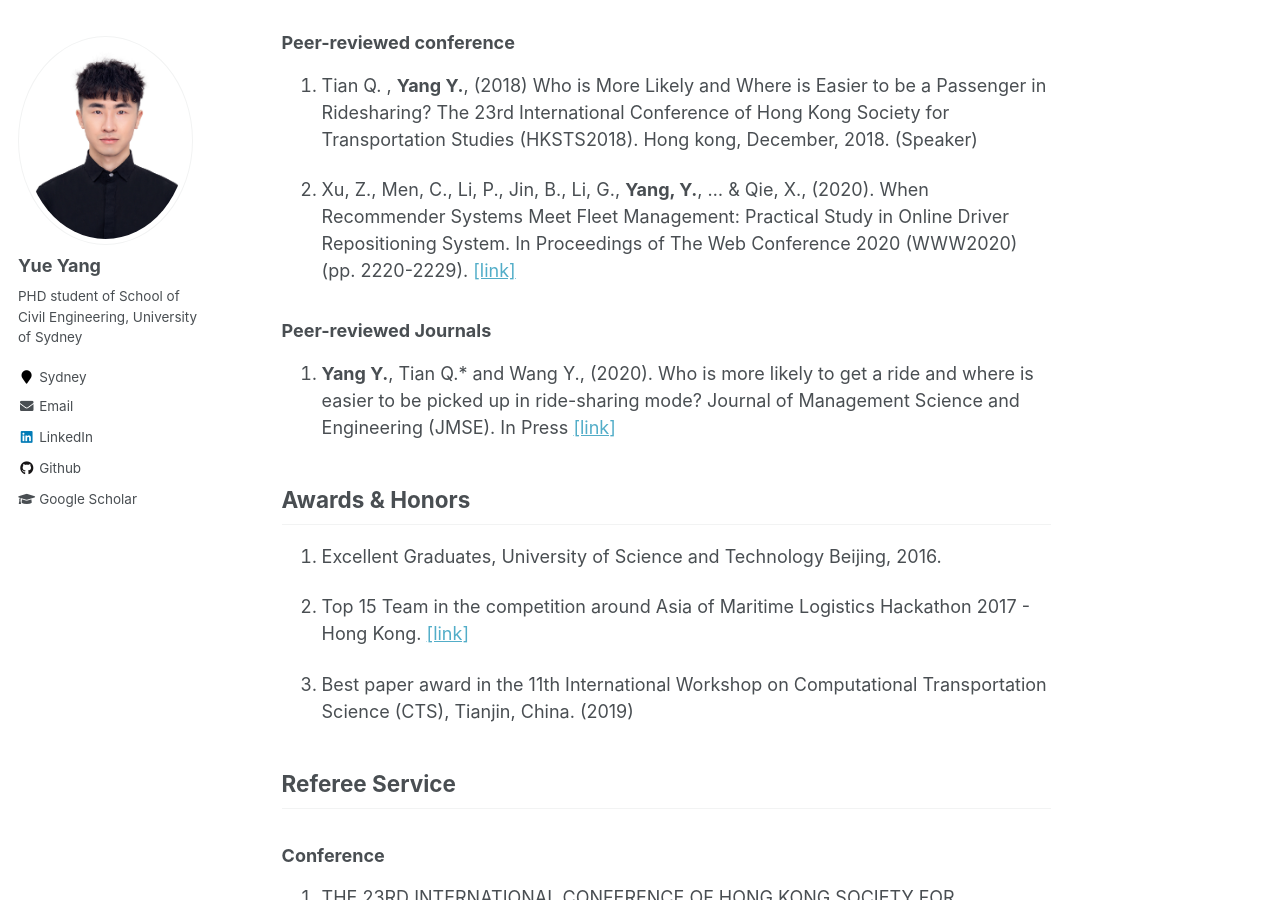
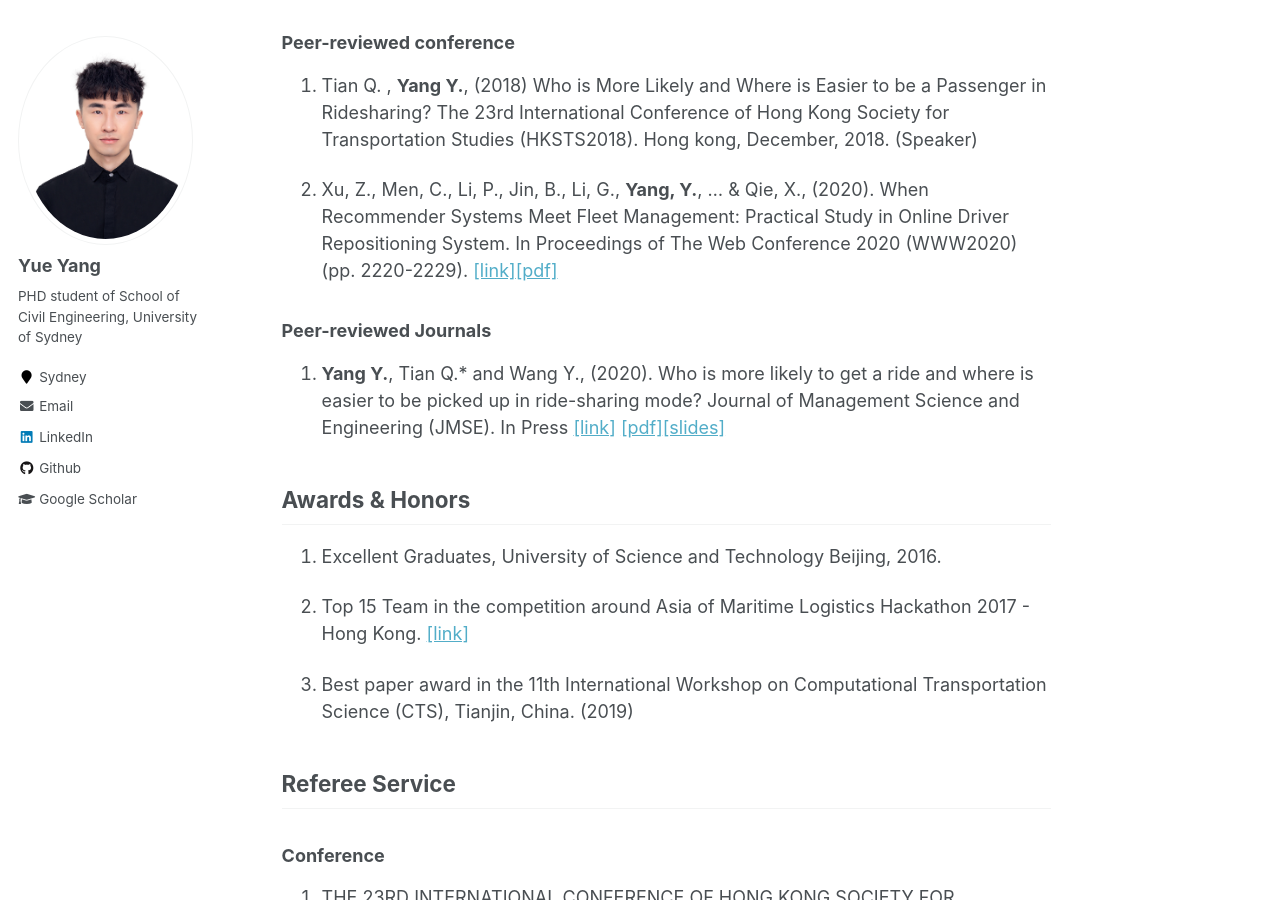
Before and after one commit to marco-yue/biography, a Jekyll site: the page built from _pages/about.md, in a window 1280 px wide and 900 px high, scrolled down 1646 px. Built offline with Jekyll 4.4.1, drawn with Linux system fonts in a browser that asks for light colours.

Commit message:
Update about.md

```diff
--- a/_pages/about.md
+++ b/_pages/about.md
@@ -50,12 +50,12 @@ Now I am a PHD student, majored in Transportation Engineering of University of S
 
 1. Tian Q. , **Yang Y.**, (2018) Who is More Likely and Where is Easier to be a Passenger in Ridesharing? The 23rd International Conference of Hong Kong Society for Transportation Studies (HKSTS2018). Hong kong, December, 2018. (Speaker)
 
-2. Xu, Z., Men, C., Li, P., Jin, B., Li, G., **Yang, Y.**, ... & Qie, X., (2020). When Recommender Systems Meet Fleet Management: Practical Study in Online Driver Repositioning System. In Proceedings of The Web Conference 2020 (WWW2020) (pp. 2220-2229). [\[link\]](https://dl.acm.org/doi/abs/10.1145/3366423.3380287)
+2. Xu, Z., Men, C., Li, P., Jin, B., Li, G., **Yang, Y.**, ... & Qie, X., (2020). When Recommender Systems Meet Fleet Management: Practical Study in Online Driver Repositioning System. In Proceedings of The Web Conference 2020 (WWW2020) (pp. 2220-2229). [\[link\]](https://dl.acm.org/doi/abs/10.1145/3366423.3380287)[\[pdf\]](https://docs.qq.com/pdf/DUnd5WUdEV1dzQ09E)
 
 
 ### Peer-reviewed Journals
 
-1. **Yang Y.**, Tian Q.* and Wang Y., (2020). Who is more likely to get a ride and where is easier to be picked up in ride-sharing mode? Journal of Management Science and Engineering (JMSE). In Press [\[link\]](https://www.sciencedirect.com/science/article/pii/S2096232020300445)
+1. **Yang Y.**, Tian Q.* and Wang Y., (2020). Who is more likely to get a ride and where is easier to be picked up in ride-sharing mode? Journal of Management Science and Engineering (JMSE). In Press [\[link\]](https://www.sciencedirect.com/science/article/pii/S2096232020300445) [\[pdf\]](https://docs.qq.com/pdf/DUk94QlNpUWdmaWFY)[\[slides\]](https://docs.qq.com/slide/DUmZ0WGhhU01Ya1Bn)
 
 
 
```
